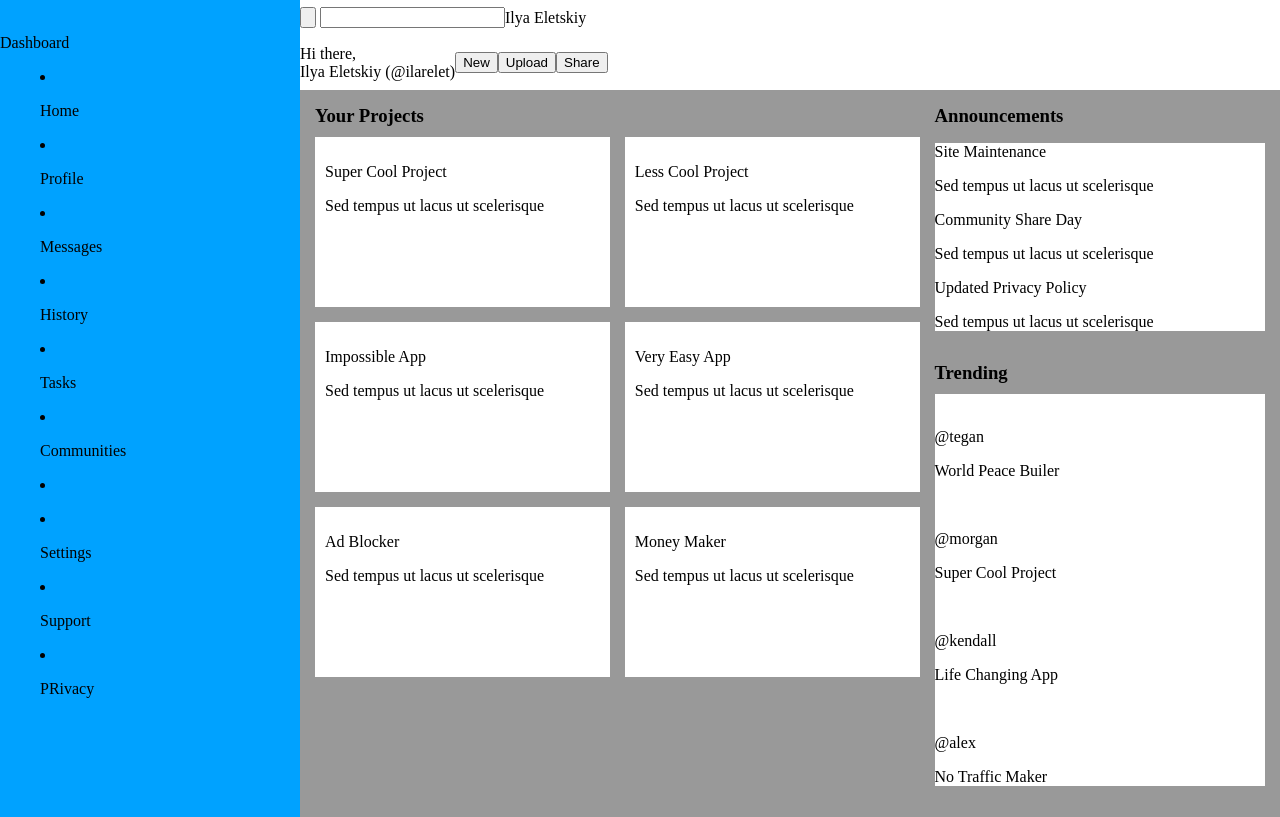
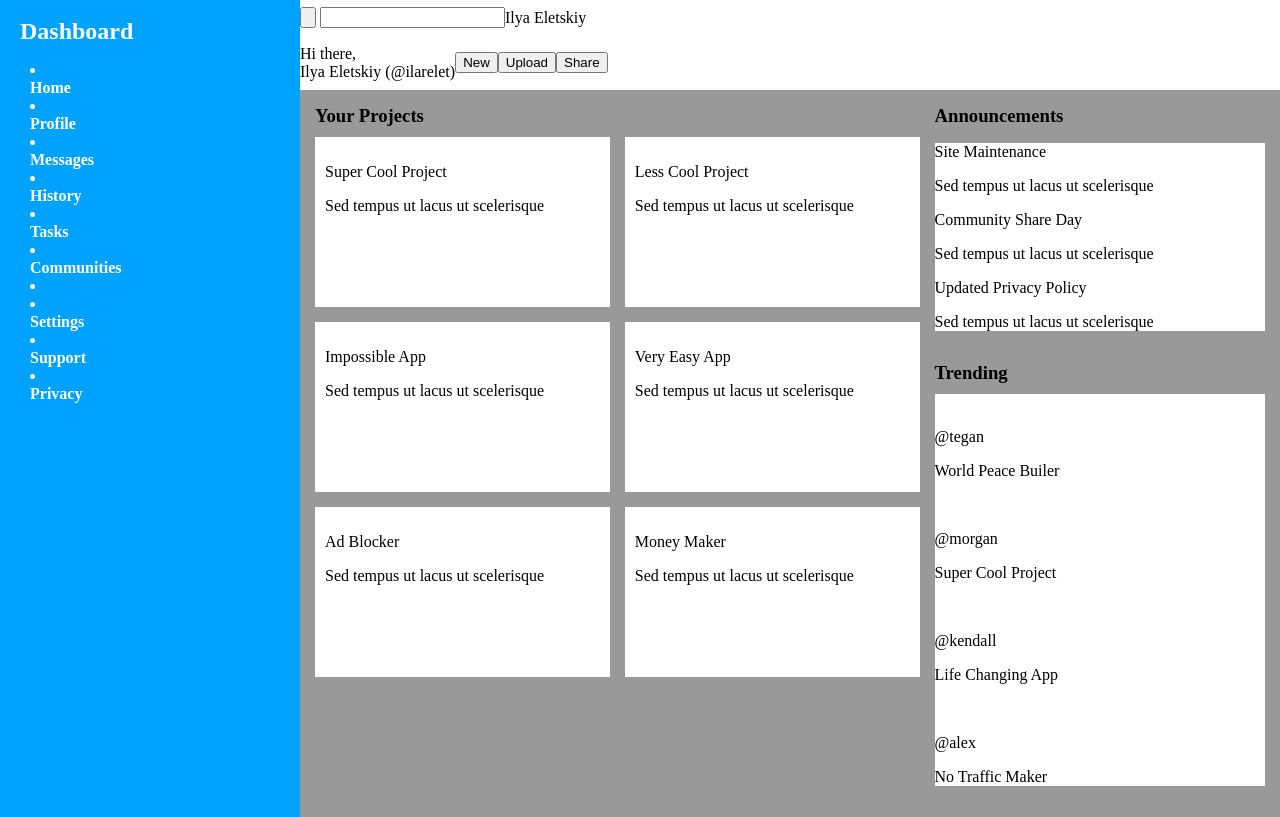
Before and after one commit to ilarelet/dashboard, a plain HTML site: page index.html in a window 1280 px wide. Drawn offline with Linux system fonts and the light colour scheme.

Commit message:
navigation menu css added

```diff
--- a/index.html
+++ b/index.html
@@ -9,50 +9,50 @@
 </head>
 <body>
     <nav>
-        <div class="page_logo">
-            <img href="" class="page_logo_img">
-            <p class="page_logo_label">Dashboard</p>
+        <div class="page-logo">
+            <img href="" class="page-logo-img">
+            <p class="page-logo-label">Dashboard</p>
         </div>
-        <menu class="menu_bar">
-            <li class="menu_item">
-                <img href="" class="menu_img">
-                <p class="menu_item_label">Home</p>
+        <menu class="menu-bar">
+            <li class="menu-item">
+                <img href="" class="menu-img">
+                <p class="menu-item-label">Home</p>
             </li>
-            <li class="menu_item">
-                <img href="" class="menu_img">
-                <p class="menu_item_label">Profile</p>
+            <li class="menu-item">
+                <img href="" class="menu-img">
+                <p class="menu-item-label">Profile</p>
             </li>
-            <li class="menu_item">
-                <img href="" class="menu_img">
-                <p class="menu_item_label">Messages</p>
+            <li class="menu-item">
+                <img href="" class="menu-img">
+                <p class="menu-item-label">Messages</p>
             </li>
-            <li class="menu_item">
-                <img href="" class="menu_img">
-                <p class="menu_item_label">History</p>
+            <li class="menu-item">
+                <img href="" class="menu-img">
+                <p class="menu-item-label">History</p>
             </li>
-            <li class="menu_item">
-                <img href="" class="menu_img">
-                <p class="menu_item_label">Tasks</p>
+            <li class="menu-item">
+                <img href="" class="menu-img">
+                <p class="menu-item-label">Tasks</p>
             </li>
-            <li class="menu_item">
-                <img href="" class="menu_img">
-                <p class="menu_item_label">Communities</p>
+            <li class="menu-item">
+                <img href="" class="menu-img">
+                <p class="menu-item-label">Communities</p>
             </li>
-            <li class="menu_item">
-                <img href="" class="menu_img">
-                <p class="menu_item_label"></p>
+            <li class="menu-item">
+                <img href="" class="menu-img">
+                <p class="menu-item-label"></p>
             </li>
-            <li class="menu_item">
-                <img href="" class="menu_img">
-                <p class="menu_item_label">Settings</p>
+            <li class="menu-item">
+                <img href="" class="menu-img">
+                <p class="menu-item-label">Settings</p>
             </li>
-            <li class="menu_item">
-                <img href="" class="menu_img">
-                <p class="menu_item_label">Support</p>
+            <li class="menu-item">
+                <img href="" class="menu-img">
+                <p class="menu-item-label">Support</p>
             </li>
-            <li class="menu_item">
-                <img href="" class="menu_img">
-                <p class="menu_item_label">PRivacy</p>
+            <li class="menu-item">
+                <img href="" class="menu-img">
+                <p class="menu-item-label">Privacy</p>
             </li>
         </menu>
     </nav>
--- a/style.css
+++ b/style.css
@@ -1,5 +1,6 @@
 html{
     height: 100%;
+    font-size: 16px;
 }
 
 body{
@@ -13,6 +14,8 @@ body{
 nav{
     grid-row: 1/3;
     background-color: rgb(0, 162, 255);
+    color: white;
+    font-weight: bold;
 }
 
 main{
@@ -66,6 +69,25 @@ h3{
 }
 
 /*navbar*/
+.page-logo-label{
+    font-size: 1.5em;
+    margin: 0;
+}
+
+.page-logo{
+    padding-left: 20px;
+}
+
+.menu-bar{
+    padding-left: 30px;
+    display: flex;
+    flex-direction: column;
+}
+
+.menu-item-label{
+    font-size: 1.25;
+    margin: 0;
+}
 
 /*userbar*/
 .searchbar{
```
